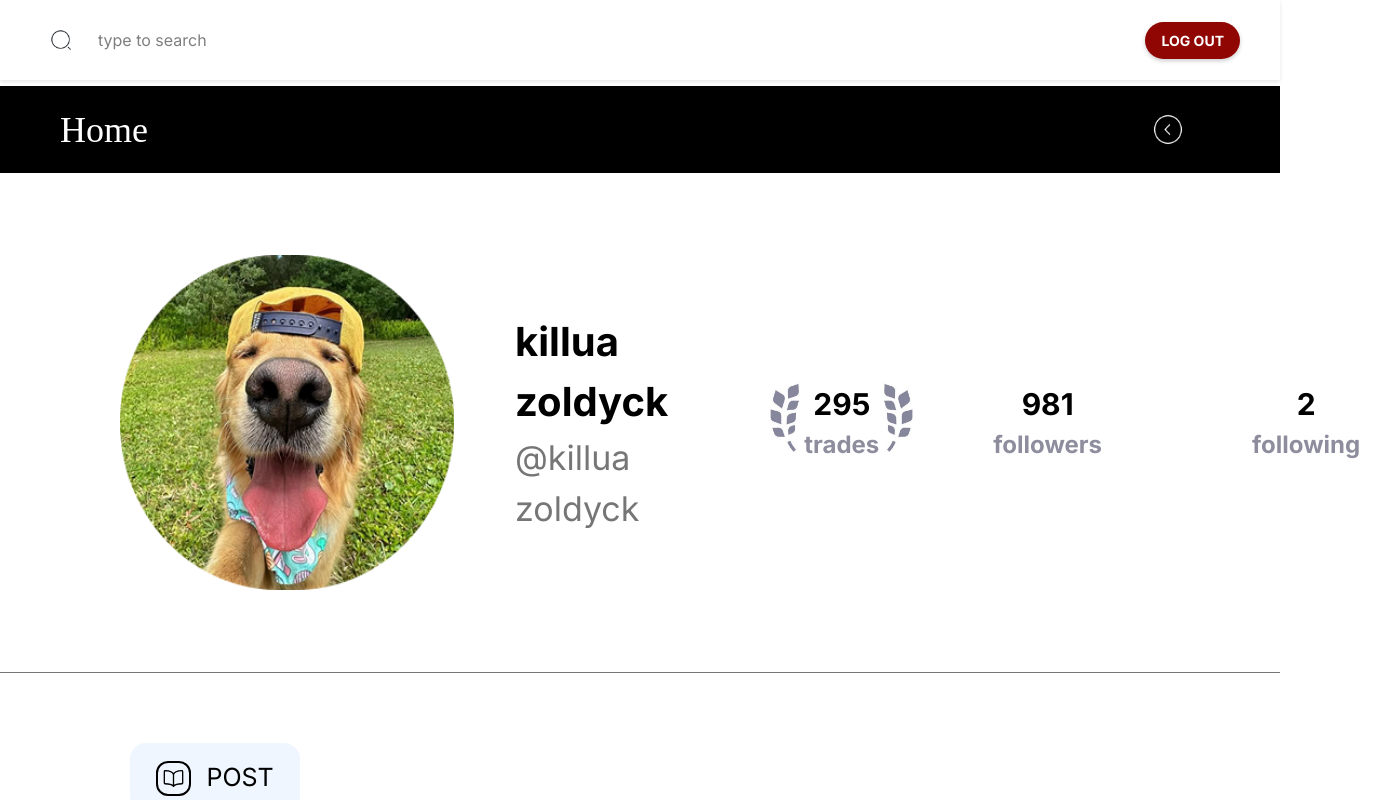
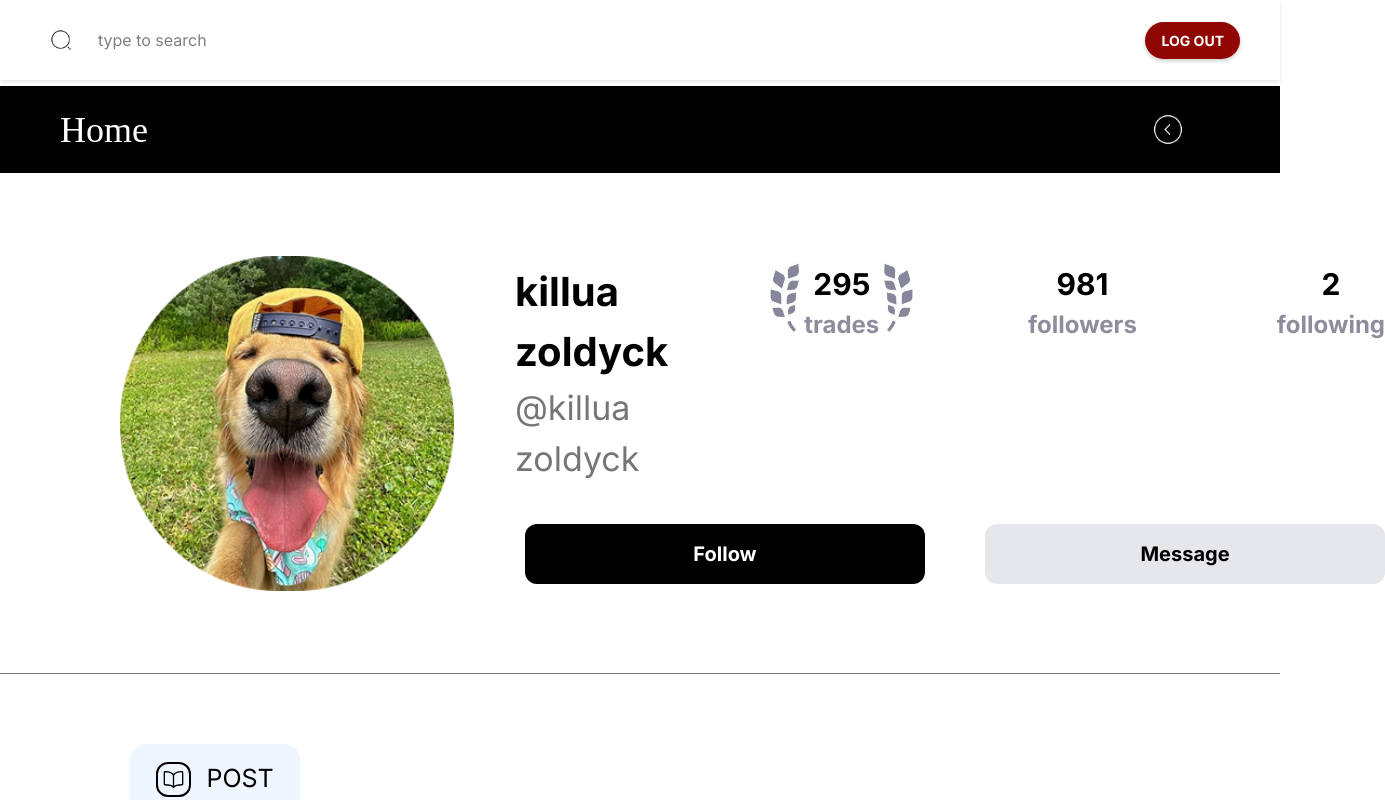
Before and after one commit to apinantianhaow/Projects, a React (Vite) app in the folder frontend/: page /profile2 in a window 1280 px wide. Shown: the top 800 px of the page, 1385 px wide, since content can reach past the window. Built offline with nearby package versions, Linux system fonts and the light colour scheme; a web font is replaced by a local one.

Commit message:
add-button-follow

```diff
--- a/frontend/src/components/Postprofile.jsx
+++ b/frontend/src/components/Postprofile.jsx
@@ -1,7 +1,8 @@
 import React, { useState } from "react";
-import { GoHeart } from "react-icons/go";
+import { useNavigate} from "react-router-dom";
 
 function Postprofile() {
+  const navigate = useNavigate();
   const [products] = useState([
     { title: "Father's Day Card", img: "src/assets/images/P1.png", likes: 64 },
     { title: "2x Neoprene Hand Weights, 8lbs", img: "src/assets/images/P2.png", likes: 7 },
@@ -22,11 +23,13 @@ function Postprofile() {
 
   return (
     <div className="w-full min-h-auto h-fit bg-cover bg-center flex flex-col py-[25px]">
-      <div className="grid grid-cols-1 sm:grid-cols-2 md:grid-cols-3 lg:grid-cols-5 gap-y-[40px] px-[25px] max-w-[1900px] mx-auto">
+      <div className="grid grid-cols-1 sm:grid-cols-2 md:grid-cols-3 lg:grid-cols-5 gap-y-[40px] px-[25px] max-w-[1900px] mx-auto ">
         {products.map((product, index) => (
           <div key={index} className="bg-white rounded-lg p-[15px] w-full max-w-[300px] flex flex-col h-[450px] ">
 
-            <div className="w-full h-[300px] rounded-2xl overflow-hidden">
+            <div className="w-full h-[300px] rounded-2xl overflow-hidden cursor-pointer"
+              onClick={() => navigate("/information")}
+            >
               <img src={product.img} className="w-full h-full object-cover" alt={product.title} />
             </div>
 
--- a/frontend/src/pages/Profile.jsx
+++ b/frontend/src/pages/Profile.jsx
@@ -1,7 +1,6 @@
 import React, { useState, useEffect } from "react";
 import Topbar from "../components/topbar";
 import Background2 from "../components/Background2";
-import Image from "../../src/assets/profiles/image14.png";
 import Footer from "../components/Footer";
 import Laurel from "../assets/images/Laurel2.jpg";
 import Icon from "../assets/icons/Add_circle.png";
@@ -16,14 +15,18 @@ function Profile() {
   useEffect(() => {
     const fetchProfile = async () => {
       try {
-        const response = await fetch("http://localhost:5001/profile"); // เรียก API
-        const data = await response.json();
+        const userId = localStorage.getItem("userId");
+        if (!userId) return;
+
+        const res = await fetch(`http://localhost:5001/profile/${userId}`);
+        if (!res.ok) throw new Error("Profile not found");
+
+        const data = await res.json();
         setProfile(data);
-      } catch (error) {
-        console.error("Error fetching profile:", error);
+      } catch (err) {
+        console.error("❌ Load profile failed:", err.message);
       }
     };
-
     fetchProfile();
   }, []);
 
@@ -33,63 +36,55 @@ function Profile() {
       <Background2 />
       <div className="w-full min-h-screen h-fit bg-cover bg-center flex flex-col ">
         <div className="flex flex-row w-full h-[500px] items-center border-b-1 border-[#767676]">
-                     <img src={profile?.imageUrl || Image} alt="pf1" className="w-[335px] h-[335px]  ml-[120px] rounded-full" />
+          <img
+            src={profile?.imageUrl}
+            alt="pf1"
+            className="w-[335px] h-[335px]  ml-[120px] rounded-full"
+          />
           <div className=" ml-[60px]">
-                        <h1 className="text-[40px] font-bold ">
-                          {profile?.name}
-                        </h1>
-                        <h1 className="text-[34px] text-[#767676]">
-                          @{profile?.username}
-                        </h1>
+            <h1 className="text-[40px] font-bold ">{profile?.name}</h1>
+            <h1 className="text-[34px] text-[#767676]">@{profile?.username}</h1>
           </div>
 
-
           <div className="flex flex-row ml-[100px] ">
-                        <img src={Laurel} alt="Laurel_L" className="w-[70px] h-[70px] object-contain" />
+            <img
+              src={Laurel}
+              alt="Laurel_L"
+              className="w-[70px] h-[70px] object-contain"
+            />
             <div>
-                        <h1 className="text-[30px] font-bold text-center ">
-                          15
-                        </h1>
-                        <h1 className="text-[24px] font-bold text-[#8D8D9E]">
-                          trades
-                        </h1>
+              <h1 className="text-[30px] font-bold text-center ">15</h1>
+              <h1 className="text-[24px] font-bold text-[#8D8D9E]">trades</h1>
             </div>
-                        <img src={Laurel} alt="Laurel_R" className="w-[70px] h-[70px] object-contain scale-x-[-1]" />
+            <img
+              src={Laurel}
+              alt="Laurel_R"
+              className="w-[70px] h-[70px] object-contain scale-x-[-1]"
+            />
           </div>
 
+          <div className=" ml-[150px] ">
+            <h1 className="text-[30px] font-bold text-center">24</h1>
+            <h1 className="text-[24px] font-bold text-[#8D8D9E]">followers</h1>
+          </div>
 
           <div className=" ml-[150px] ">
-                        <h1 className="text-[30px] font-bold text-center">
-                          24
-                        </h1>
-                        <h1 className="text-[24px] font-bold text-[#8D8D9E]">
-                          followers
-                        </h1>
-                     </div>
-
-
-                     <div className=" ml-[150px] ">
-                        <h1 className="text-[30px] font-bold text-center">
-                          19
-                        </h1>
-                        <h1 className="text-[24px] font-bold text-[#8D8D9E]">
-                          following
-                        </h1>
+            <h1 className="text-[30px] font-bold text-center">19</h1>
+            <h1 className="text-[24px] font-bold text-[#8D8D9E]">following</h1>
           </div>
         </div>
 
-
         <div className="justify-center ml-[90px]">
-                  <div onClick={() => navigate("/uploadpage")} className="bg-[#E5F0FF9C] w-[200px] h-[70px] mt-[70px] rounded-2xl flex flex-row items-center justify-center gap-[15px] cursor-pointer">
+          <div
+            onClick={() => navigate("/uploadpage")}
+            className="bg-[#E5F0FF9C] w-[200px] h-[70px] mt-[70px] rounded-2xl flex flex-row items-center justify-center gap-[15px] cursor-pointer"
+          >
             <img src={Icon} alt="Add_circle" className="w-[35px] h-[35px]  " />
-                  <IoBookOutline className="w-[35px] h-[35px] border-2 p-[5px] rounded-xl text-[#767676]"/>
-                  <h1 className="text-[25px] ">
-                    POST
-                    </h1>
+            <IoBookOutline className="w-[35px] h-[35px] border-2 p-[5px] rounded-xl text-[#767676]" />
+            <h1 className="text-[25px] ">POST</h1>
           </div>
-
         </div>
-                <Postprofile/>
+        <Postprofile />
       </div>
       <Footer />
     </div>
--- a/frontend/src/pages/Profile2.jsx
+++ b/frontend/src/pages/Profile2.jsx
@@ -1,4 +1,4 @@
-import React from "react";
+import React, { useState } from "react";
 import Topbar from "../components/topbar";
 import Background2 from "../components/Background2";
 import Image from "../../src/assets/profiles/snoopdog.png";
@@ -6,78 +6,94 @@ import Footer from "../components/Footer";
 import Laurel from "../assets/images/Laurel2.jpg";
 import { IoBookOutline } from "react-icons/io5";
 import Postprofile from "../components/Postprofile";
-import Icontext from "../assets/icons/Message.png";
 import { useNavigate } from "react-router-dom";
-
 
 function Profile2() {
   const navigate = useNavigate();
+  const [isFollowing, setIsFollowing] = useState(false);
+
   return (
     <div>
       <Topbar />
       <Background2 />
       <div className="w-full min-h-screen h-fit bg-cover bg-center flex flex-col ">
-                <div className="flex flex-row w-full h-[500px] items-center border-b-1 border-[#767676]">
-                     <img src={Image} alt="pf1" className="w-[335px] h-[335px]  ml-[120px]" />
+        <div className="flex flex-col border-b-1 border-[#767676] ">
+          <div className="flex flex-row w-full h-[500px] items-center ">
+            <img
+              src={Image}
+              alt="pf1"
+              className="w-[335px] h-[335px]  ml-[120px]"
+            />
+            <div className="flex flex-col">
+            <div className="flex flex-row w-full mb-10 ">
             <div className=" ml-[60px]">
-                        <h1 className="text-[40px] font-bold ">
-                         killua zoldyck
-                        </h1>
-                        <h1 className="text-[34px] text-[#767676]">
-                         @killua zoldyck
-                        </h1>
+              <h1 className="text-[40px] font-bold ">killua zoldyck</h1>
+              <h1 className="text-[34px] text-[#767676]">@killua zoldyck</h1>
             </div>
 
-
             <div className="flex flex-row ml-[100px] ">
-                        <img src={Laurel} alt="Laurel_L" className="w-[70px] h-[70px] object-contain" />
+              <img
+                src={Laurel}
+                alt="Laurel_L"
+                className="w-[70px] h-[70px] object-contain"
+              />
               <div>
-                        <h1 className="text-[30px] font-bold text-center ">
-                          295
-                        </h1>
-                        <h1 className="text-[24px] font-bold text-[#8D8D9E]">
-                          trades
-                        </h1>
+                <h1 className="text-[30px] font-bold text-center ">295</h1>
+                <h1 className="text-[24px] font-bold text-[#8D8D9E]">trades</h1>
               </div>
-                        <img src={Laurel} alt="Laurel_R" className="w-[70px] h-[70px] object-contain scale-x-[-1]" />
+              <img
+                src={Laurel}
+                alt="Laurel_R"
+                className="w-[70px] h-[70px] object-contain scale-x-[-1]"
+              />
             </div>
 
-
-                     <div className=" ml-[150px] ">
-                        <h1 className="text-[30px] font-bold text-center">
-                          981
-                        </h1>
+            <div className=" ml-[140px] ">
+              <h1 className="text-[30px] font-bold text-center">981</h1>
               <h1 className="text-[24px] font-bold text-[#8D8D9E]">
                 followers
               </h1>
             </div>
 
-
-                     <div className=" ml-[150px] ">
-                        <h1 className="text-[30px] font-bold text-center">
-                          2
-                        </h1>
+            <div className=" ml-[140px] ">
+              <h1 className="text-[30px] font-bold text-center">2</h1>
               <h1 className="text-[24px] font-bold text-[#8D8D9E]">
                 following
               </h1>
             </div>
+          </div>
 
 
-                     <div className=" ml-[130px] ">
-                     <img src={Icontext} alt="Message" className="w-[70px] h-[70px] object-contain" />
+            <div className="flex justify-center ml-[70px] gap-15 ">
+            <button
+              onClick={() => setIsFollowing(!isFollowing)}
+              className={`w-[400px] h-[60px] text-[20px] rounded-xl cursor-pointer font-semibold ${
+                isFollowing
+                  ? "bg-gray-400 text-white"
+                  : "bg-black text-white"
+              }`}
+            >
+              {isFollowing ? "Following" : "Follow"}
+            </button>
+
+            <button
+              onClick={() => navigate("/messages")}
+              className="w-[400px] h-[60px] text-[20px] bg-gray-200 rounded-xl font-semibold"
+            >
+              Message
+            </button>
+            </div>
+          </div>
         </div>
         </div>
 
         <div className="justify-center ml-[130px]">
           <div className="bg-[#E5F0FF9C] w-[170px] h-[70px] mt-[70px] rounded-2xl flex flex-row items-center justify-center gap-[15px] ">
-                  <IoBookOutline className="w-[35px] h-[35px] border-2 p-[5px] rounded-xl text-black"/>
-                  <h1 className="text-[25px] ">
-                    POST
-                    </h1>
+            <IoBookOutline className="w-[35px] h-[35px] border-2 p-[5px] rounded-xl text-black" />
+            <h1 className="text-[25px] ">POST</h1>
           </div>
-
         </div>
-                <Postprofile/>
+        <Postprofile />
       </div>
       <Footer />
     </div>
```
Lines whose indentation alone changed are shown as unchanged.
